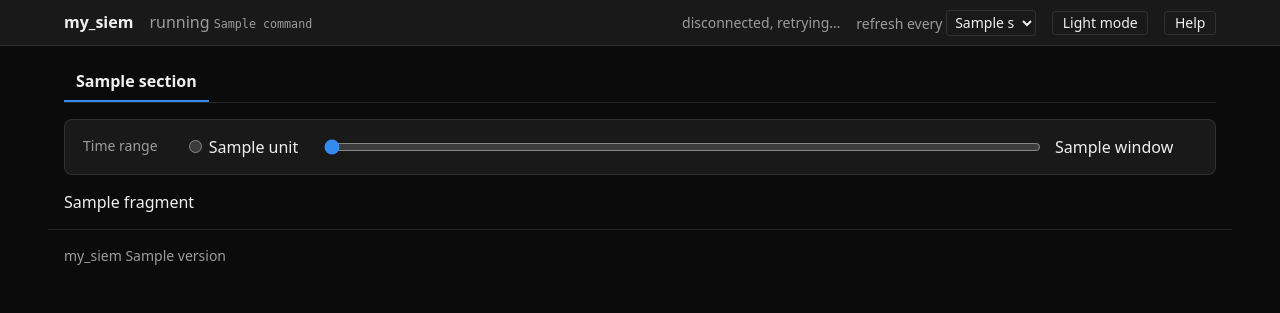
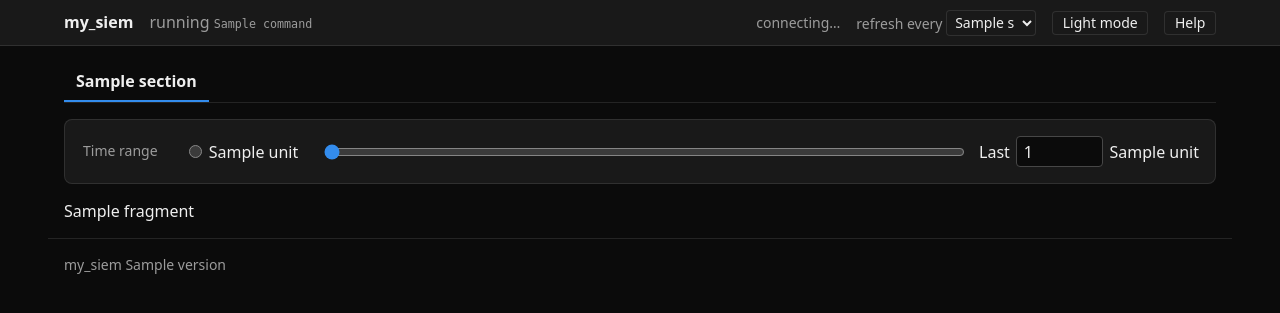
Before and after one commit to Julian52575/Cyber-Def-SIEM, a Python web app: template src/my_siem/web/templates/base.html in a window 1280 px wide. Shown: the top 313 px of the page. Run offline with Jinja, Linux system fonts and the light colour scheme; the template is opened without the code that fills it: most values are stand-ins (such as "Sample title", 1, 10 or a date in 2020).

Commit message:
feat(web): type the time range length in a number field
The slider gets a number field ("Last [45] days") kept in step with it.
A typed value applies after a short pause or on Enter, and is clamped
to the unit's range; while the field is empty or out of range, refreshes
keep the last valid value. The field carries the form's count, so typing
works without JavaScript too.

Also fix a flaky ssh resume test whose line sat on the saved point.

Co-Authored-By: Claude Opus 5.5 <noreply@anthropic.com>
Signed-off-by: Julian52575 <julian.bottiglione@epitech.eu>

```diff
--- a/src/my_siem/web/static/live.js
+++ b/src/my_siem/web/static/live.js
@@ -19,10 +19,16 @@ function schedule() {
 // The time window, as the query of every fragment fetch and tab link.
 const windowForm = document.getElementById("window");
 const windowCount = document.getElementById("window-count");
-const windowLabel = document.getElementById("window-label");
+const windowSlider = document.getElementById("window-slider");
+const windowUnitLabel = document.getElementById("window-unit");
+const TYPING_PAUSE = 600;
+let typingTimer = null;
 
+// Mid-typing the field may be empty or out of range: polls keep the last valid count.
 function windowQuery() {
-  return windowForm ? new URLSearchParams(new FormData(windowForm)).toString() : "";
+  if (!windowForm) return "";
+  const count = typedCount() ?? windowSlider.value;
+  return new URLSearchParams({ unit: windowUnit().value, count }).toString();
 }
 
 async function refresh() {
@@ -65,11 +71,26 @@ function windowUnit() {
 
 function showWindow() {
   const n = Number(windowCount.value);
-  windowLabel.textContent = `Last ${n} ${windowUnit().value}${n > 1 ? "s" : ""}`;
+  windowUnitLabel.textContent = `${windowUnit().value}${n > 1 ? "s" : ""}`;
+}
+
+// A whole number within the unit's range, or null while it is not one (e.g. empty).
+function typedCount() {
+  const n = Number(windowCount.value);
+  return windowCount.value !== "" && Number.isInteger(n) && n >= 1 && n <= Number(windowCount.max)
+    ? n
+    : null;
+}
+
+function setCount(n) {
+  windowCount.value = n;
+  windowSlider.value = n;
+  showWindow();
 }
 
 // The window lives in the URL, so a reload, a bookmark or a tab switch keeps it.
 function applyWindow() {
+  clearTimeout(typingTimer);
   const query = windowQuery();
   history.replaceState(null, "", `?${query}`);
   for (const tab of document.querySelectorAll(".tabs a")) {
@@ -86,15 +107,33 @@ if (panel && windowForm) {
   });
   for (const radio of windowForm.querySelectorAll("input[name=unit]")) {
     radio.addEventListener("change", () => {
-      windowCount.max = radio.dataset.max;
-      windowCount.value = Math.min(Number(windowCount.value), Number(radio.dataset.max));
-      showWindow();
+      const max = Number(radio.dataset.max);
+      windowCount.max = max;
+      windowSlider.max = max;
+      setCount(Math.min(typedCount() ?? Number(windowSlider.value), max));
       applyWindow();
     });
   }
-  // The label follows the thumb; the data waits for it to be let go.
-  windowCount.addEventListener("input", showWindow);
-  windowCount.addEventListener("change", applyWindow);
+  // The number follows the thumb; the data waits for it to be let go.
+  windowSlider.addEventListener("input", () => setCount(windowSlider.value));
+  windowSlider.addEventListener("change", applyWindow);
+  // Typed: applied after a pause, so "45" does not first load "4".
+  windowCount.addEventListener("input", () => {
+    clearTimeout(typingTimer);
+    const n = typedCount();
+    if (n === null) return;
+    windowSlider.value = n;
+    showWindow();
+    typingTimer = setTimeout(applyWindow, TYPING_PAUSE);
+  });
+  // On leaving the field (or Enter), an out-of-range value is pulled back in.
+  windowCount.addEventListener("change", () => {
+    const n = Number(windowCount.value);
+    const valid = windowCount.value !== "" && Number.isFinite(n);
+    const max = Number(windowCount.max);
+    setCount(valid ? Math.min(Math.max(Math.round(n), 1), max) : windowSlider.value);
+    applyWindow();
+  });
 }
 
 if (panel) {
--- a/src/my_siem/web/static/style.css
+++ b/src/my_siem/web/static/style.css
@@ -167,15 +167,42 @@ form.window {
   gap: 0.75rem;
 }
 
-.window-count input {
+#window-slider {
   flex: 1;
   min-width: 8rem;
   accent-color: var(--accent);
 }
 
-.window-count output {
-  min-width: 9rem;
+.window-number {
+  display: flex;
+  align-items: center;
+  gap: 0.4rem;
+  white-space: nowrap;
+}
+
+.window-number input {
+  width: 4.5rem;
+  padding: 0.2rem 0.4rem;
+  font: inherit;
   font-variant-numeric: tabular-nums;
+  color: var(--text);
+  background: var(--page);
+  border: 1px solid var(--axis);
+  border-radius: 4px;
+}
+
+.window-number input:focus-visible {
+  outline: 2px solid var(--accent);
+  outline-offset: 1px;
+}
+
+.window-number input:invalid {
+  border-color: var(--critical);
+}
+
+/* Fixed width, so the slider does not jump between "hour" and "hours". */
+#window-unit {
+  min-width: 4.5rem;
 }
 
 section > * + * {
--- a/src/my_siem/web/templates/base.html
+++ b/src/my_siem/web/templates/base.html
@@ -43,10 +43,14 @@
         <label><input type="radio" name="unit" value="{{ u }}" data-max="{{ max }}"{% if u == window.unit %} checked{% endif %}> {{ label }}</label>
         {%- endfor %}
       </fieldset>
-      <label class="window-count">
-        <input type="range" id="window-count" name="count" min="1" max="{{ window.max }}" value="{{ window.count }}">
-        <output id="window-label" for="window-count">{{ window.label() }}</output>
-      </label>
+      <div class="window-count">
+        {#- The number field carries the value, so typing one works without JavaScript too. #}
+        <input type="range" id="window-slider" min="1" max="{{ window.max }}" value="{{ window.count }}" aria-label="Time range length">
+        <label class="window-number">Last
+          <input type="number" id="window-count" name="count" min="1" max="{{ window.max }}" value="{{ window.count }}" required inputmode="numeric">
+          <span id="window-unit">{{ window.unit }}{{ "s" if window.count > 1 }}</span>
+        </label>
+      </div>
       <noscript><button type="submit">Apply</button></noscript>
     </form>
     <section id="panel" data-fragment="{{ root }}ui/{{ section.id }}/fragment" data-every="{{ every_ms }}">
```
Also changed, not shown: tests/test_ssh_monitor.py (+1 -1 lines), tests/test_web.py (+3 -1 lines), README.md, src/my_siem/README.md.
